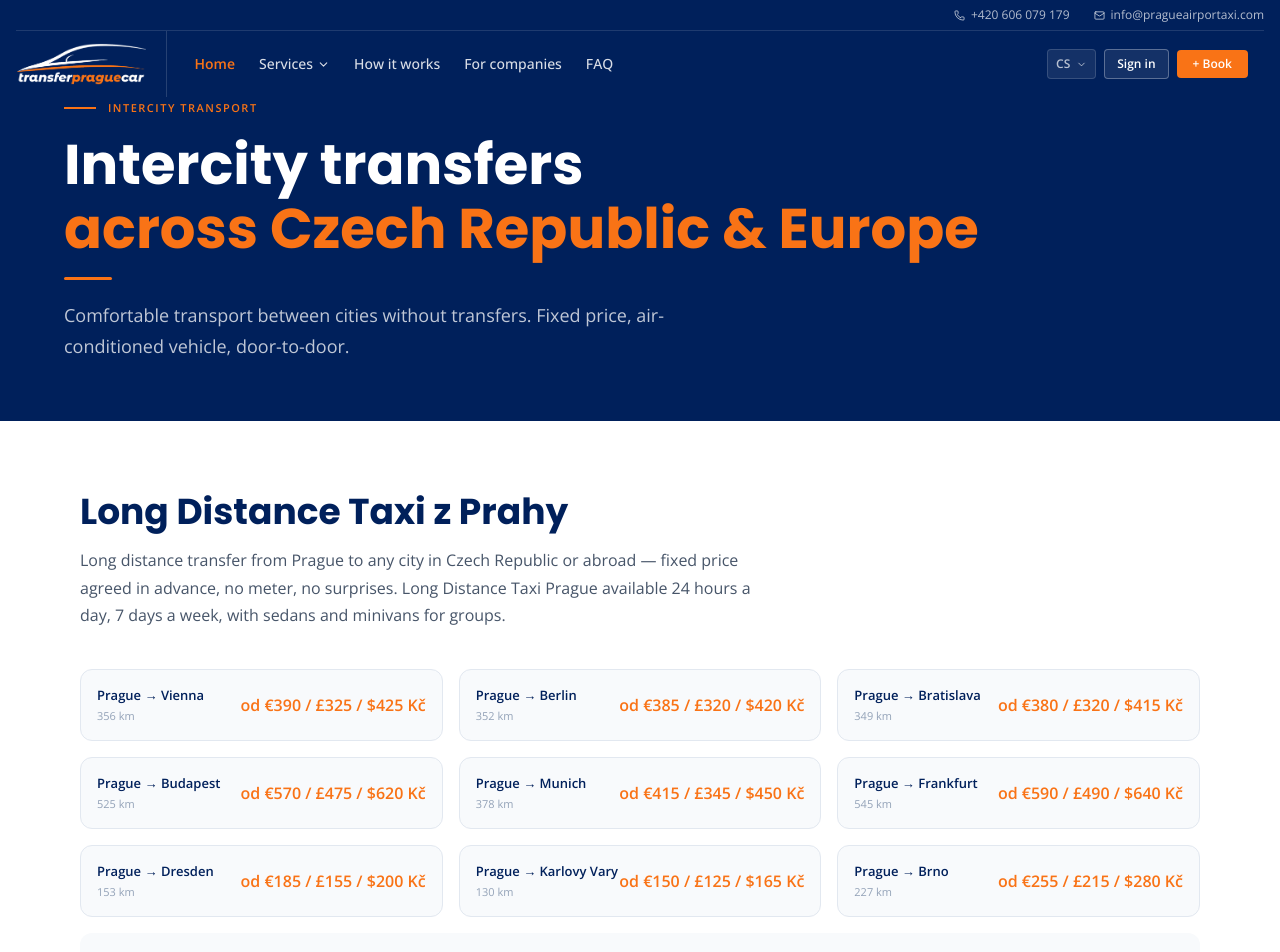
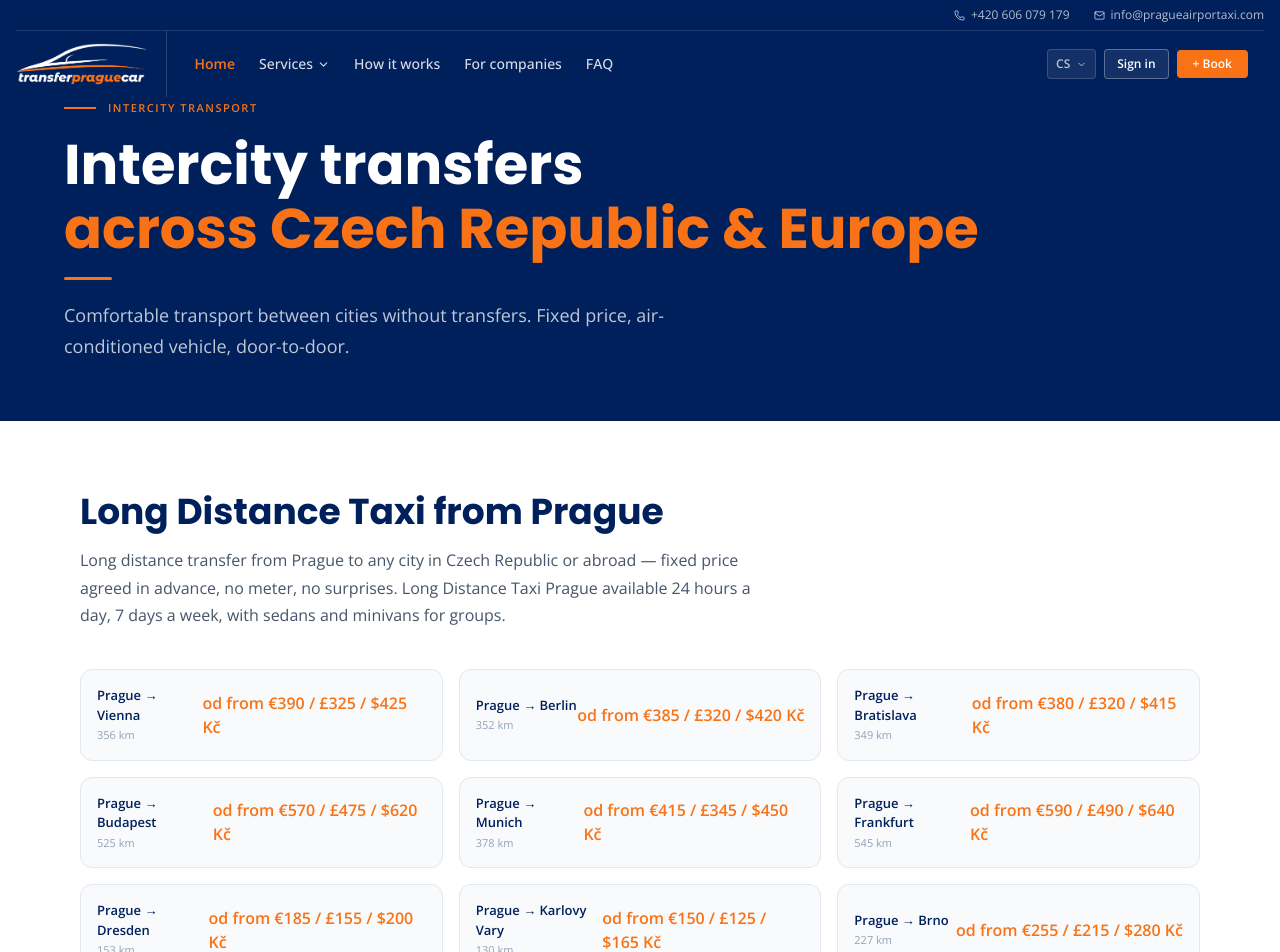
Before and after one commit to pragueridecz-cloud/website_en, a Next.js app: page /intercity-transport in a window 1280 px wide. Shown: the top 952 px of the page. Built offline with nearby package versions, Linux system fonts and the light colour scheme.

Commit message:
Intercity: fix heading 'from Prague', add 'from' prefix to prices, remove KC

```diff
--- a/app/intercity-transport/page.tsx
+++ b/app/intercity-transport/page.tsx
@@ -5,8 +5,8 @@ import SectionHeading from "@/components/SectionHeading"
 import { Lock, Car, Clock, Globe, CreditCard, UserCheck } from "lucide-react"
 
 export const metadata: Metadata = {
-  title: "Long Distance Taxi a meziměstská doprava Prague | pragueairportaxi.com",
-  description: "Long Distance Taxi z Prahy za pevnou price — Prague–Vienna od 9 €29, Prague–Berlin , Prague–Brno . Intercity Transport across Czech Republic & Europe, 24/7.",
+  title: "Long Distance Taxi & Intercity Transport Prague | pragueairportaxi.com",
+  description: "Long Distance Taxi from Prague za pevnou price — Prague–Vienna od 9 €29, Prague–Berlin , Prague–Brno . Intercity Transport across Czech Republic & Europe, 24/7.",
   keywords: "meziměstská doprava, mezinárodní transfer, Prague Vienna taxi, Prague Berlin taxi, Prague Brno taxi, transport do zahraničí, taxi Prague Munich",
   openGraph: {
     title: "Meziměstská a mezinárodní doprava | pragueairportaxi.com",
@@ -32,18 +32,18 @@ const schema = {
 }
 
 const ROUTES = [
-  { from: "Prague", to: "Brno", price: "€255 / £215 / $280", km: "227 km", time: "2.5h" },
-  { from: "Prague", to: "Vienna", price: "€390 / £325 / $425", km: "356 km", time: "3.5h" },
-  { from: "Prague", to: "Munich", price: "€415 / £345 / $450", km: "378 km", time: "4h" },
-  { from: "Prague", to: "Berlin", price: "€385 / £320 / $420", km: "352 km", time: "4h" },
-  { from: "Prague", to: "Dresden", price: "€185 / £155 / $200", km: "153 km", time: "1.5h" },
-  { from: "Prague", to: "Warsaw", price: "€705 / £590 / $770", km: "660 km", time: "7h" },
-  { from: "Prague", to: "Bratislava", price: "€380 / £320 / $415", km: "349 km", time: "3.5h" },
-  { from: "Prague", to: "Wrocław", price: "€310 / £260 / $340", km: "280 km", time: "3h" },
-  { from: "Prague", to: "Plzeň", price: "€125 / £105 / $135", km: "91 km", time: "1h" },
-  { from: "Prague", to: "České Budějovice", price: "€195 / £165 / $215", km: "168 km", time: "2h" },
-  { from: "Prague", to: "Olomouc", price: "€335 / £280 / $365", km: "303 km", time: "3h" },
-  { from: "Prague", to: "Salzburg", price: "€430 / £360 / $470", km: "396 km", time: "4.5h" },
+  { from: "Prague", to: "Brno", price: "from €255 / £215 / $280", km: "227 km", time: "2.5h" },
+  { from: "Prague", to: "Vienna", price: "from €390 / £325 / $425", km: "356 km", time: "3.5h" },
+  { from: "Prague", to: "Munich", price: "from €415 / £345 / $450", km: "378 km", time: "4h" },
+  { from: "Prague", to: "Berlin", price: "from €385 / £320 / $420", km: "352 km", time: "4h" },
+  { from: "Prague", to: "Dresden", price: "from €185 / £155 / $200", km: "153 km", time: "1.5h" },
+  { from: "Prague", to: "Warsaw", price: "from €705 / £590 / $770", km: "660 km", time: "7h" },
+  { from: "Prague", to: "Bratislava", price: "from €380 / £320 / $415", km: "349 km", time: "3.5h" },
+  { from: "Prague", to: "Wrocław", price: "from €310 / £260 / $340", km: "280 km", time: "3h" },
+  { from: "Prague", to: "Plzeň", price: "from €125 / £105 / $135", km: "91 km", time: "1h" },
+  { from: "Prague", to: "České Budějovice", price: "from €195 / £165 / $215", km: "168 km", time: "2h" },
+  { from: "Prague", to: "Olomouc", price: "from €335 / £280 / $365", km: "303 km", time: "3h" },
+  { from: "Prague", to: "Salzburg", price: "from €430 / £360 / $470", km: "396 km", time: "4.5h" },
 ]
 
 const VYHODY = [
@@ -59,7 +59,7 @@ const FAQ_ITEMS = [
   { q: "Jezdíte i mimo ČR?", a: "Yes, přepravujeme po celé střední Evropě – Německo, Rakousko, Slovensko, Polsko, Maďarsko a další. Cenu trasy získáte ihned po zadání do rezervačního formuláře." },
   { q: "Je price fixní i pro mezinárodní trasy?", a: "Yes, price je vždy fixní a dohodnuta in advance. Žádné příplatky za mýto, delay nebo noční jízdu." },
   { q: "Mohu book cestu tam a zpět?", a: "Samozřejmě, v rezervačním formuláři jednoduše přidejte zpáteční cestu se slevou." },
-  { q: "Jak probíhá payment za dlouhé trasy?", a: "Payment kartou online nebo hotově driver. U tras nad 5 000 Kč je možná záloha in advance." },
+  { q: "Jak probíhá payment za dlouhé trasy?", a: "Payment kartou online nebo hotově driver. U tras nad 5 000 je možná záloha in advance." },
   { q: "Co když trasa není v ceníku?", a: "Zadejte ji do rezervačního formuláře – price se vypočítá automaticky podle vzdálenosti. Nebo nás kontaktujte přímo." },
 ]
 
@@ -106,22 +106,22 @@ export default function MezimestskaPage() {
         <section className="py-16" style={{ background: "#fff" }}>
           <div className="max-w-6xl mx-auto px-4">
             <h2 style={{ fontFamily: "Poppins, sans-serif", fontWeight: 800, fontSize: "clamp(24px,3vw,36px)", color: "#00205B", marginBottom: "8px" }}>
-              Long Distance Taxi z Prahy
+              Long Distance Taxi from Prague
             </h2>
             <p style={{ color: "#475569", fontSize: "16px", lineHeight: 1.7, marginBottom: "40px", maxWidth: "680px" }}>
               Long distance transfer from Prague to any city in Czech Republic or abroad — fixed price agreed in advance, no meter, no surprises. Long Distance Taxi Prague available 24 hours a day, 7 days a week, with sedans and minivans for groups.
             </p>
             <div className="grid md:grid-cols-2 lg:grid-cols-3 gap-4">
               {[
-                { from: "Prague", to: "Vienna", price: "€390 / £325 / $425", km: "356 km" },
-                { from: "Prague", to: "Berlin", price: "€385 / £320 / $420", km: "352 km" },
-                { from: "Prague", to: "Bratislava", price: "€380 / £320 / $415", km: "349 km" },
-                { from: "Prague", to: "Budapest", price: "€570 / £475 / $620", km: "525 km" },
-                { from: "Prague", to: "Munich", price: "€415 / £345 / $450", km: "378 km" },
-                { from: "Prague", to: "Frankfurt", price: "€590 / £490 / $640", km: "545 km" },
-                { from: "Prague", to: "Dresden", price: "€185 / £155 / $200", km: "153 km" },
-                { from: "Prague", to: "Karlovy Vary", price: "€150 / £125 / $165", km: "130 km" },
-                { from: "Prague", to: "Brno", price: "€255 / £215 / $280", km: "227 km" },
+                { from: "Prague", to: "Vienna", price: "from €390 / £325 / $425", km: "356 km" },
+                { from: "Prague", to: "Berlin", price: "from €385 / £320 / $420", km: "352 km" },
+                { from: "Prague", to: "Bratislava", price: "from €380 / £320 / $415", km: "349 km" },
+                { from: "Prague", to: "Budapest", price: "from €570 / £475 / $620", km: "525 km" },
+                { from: "Prague", to: "Munich", price: "from €415 / £345 / $450", km: "378 km" },
+                { from: "Prague", to: "Frankfurt", price: "from €590 / £490 / $640", km: "545 km" },
+                { from: "Prague", to: "Dresden", price: "from €185 / £155 / $200", km: "153 km" },
+                { from: "Prague", to: "Karlovy Vary", price: "from €150 / £125 / $165", km: "130 km" },
+                { from: "Prague", to: "Brno", price: "from €255 / £215 / $280", km: "227 km" },
               ].map((r) => (
                 <div key={r.to} className="flex items-center justify-between rounded-xl p-4"
                   style={{ background: "#f8fafc", border: "1px solid #e2e8f0" }}>
```
